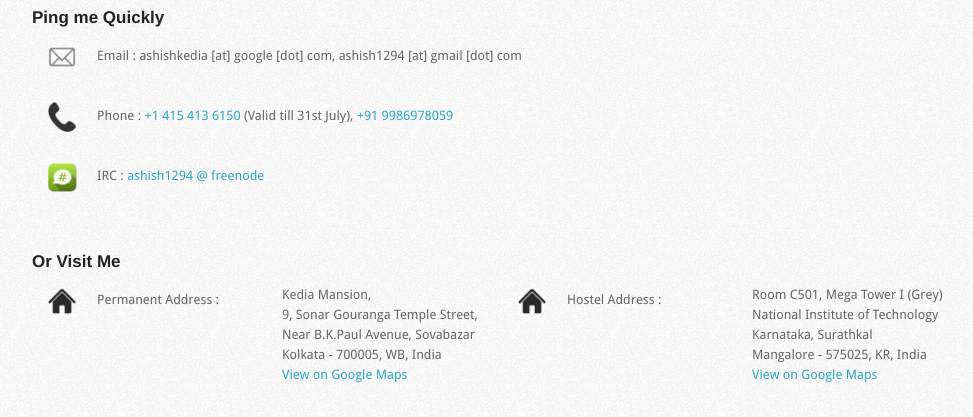
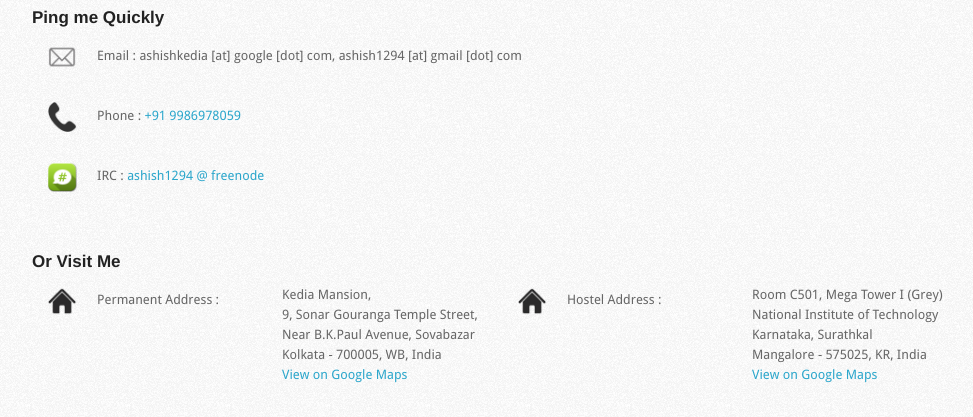
Before and after one commit to ashish1294/PersonalWebsite, a Django app: template mysite/templates/contact.html in a window 1280 px wide. Shown: the part 219-636 px from the top of the page, without its empty margins (143-1116 px from the left). Run offline with Django 3.2, Linux system fonts and the light colour scheme; the template is opened without the code that fills it, so the values that code supplies are empty.

Commit message:
Edited Contact Details

```diff
--- a/mysite/templates/contact.html
+++ b/mysite/templates/contact.html
@@ -28,7 +28,7 @@
                 <h5>Ping me Quickly</h5>
                 <div class="sociallist twelve columns">
                     <span class="socialemail"></span>Email : ashishkedia [at] google [dot] com, ashish1294 [at] gmail [dot] com <br /> <br />
-                    <span class="socialphone"></span>Phone : <a href="tel:+14154136150">+1 415 413 6150</a> (Valid till 31st July), <a href="tel:+919986978059">+91 9986978059</a> <br /><br/>
+                    <span class="socialphone"></span>Phone : <a href="tel:+919986978059">+91 9986978059</a> <br /><br/>
                     <span class="socialirc"></span>IRC : <a href="irc://irc.freenode.net/ashish1294,isnick">ashish1294 @ freenode</a> <br /> <br/> <br/>
                 </div>
 
```
